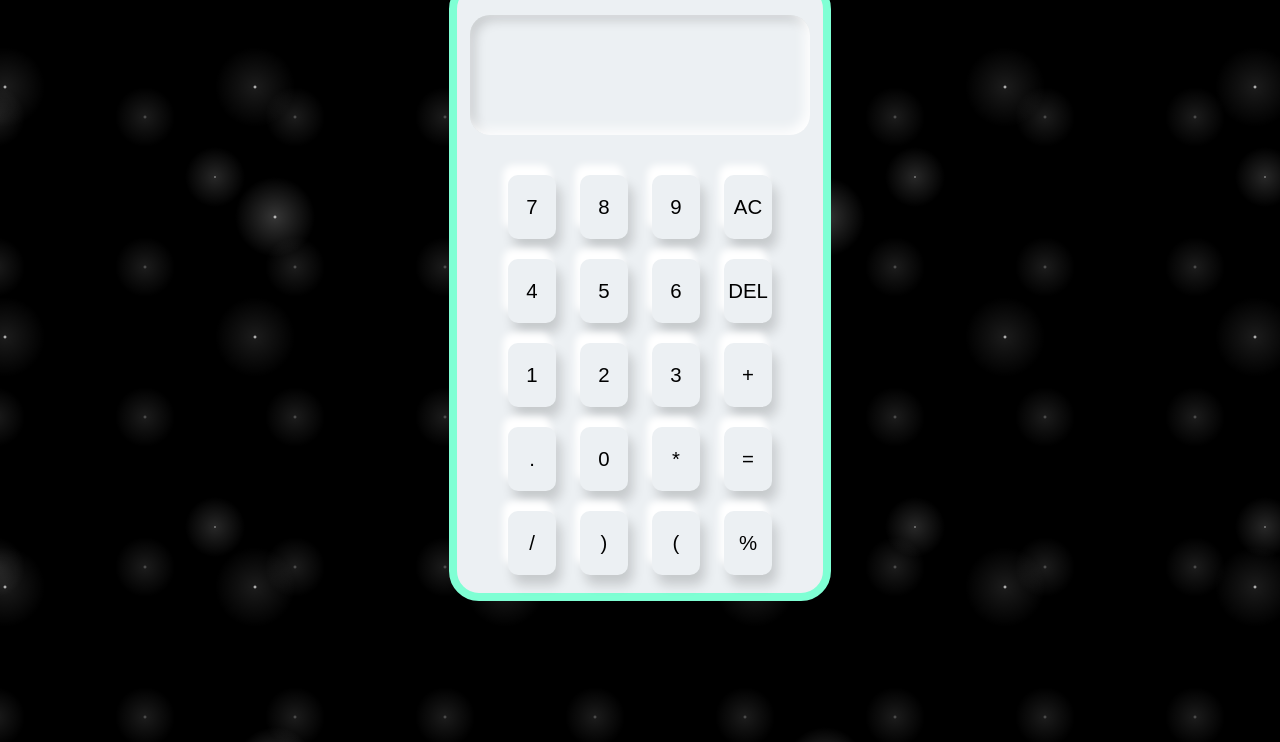
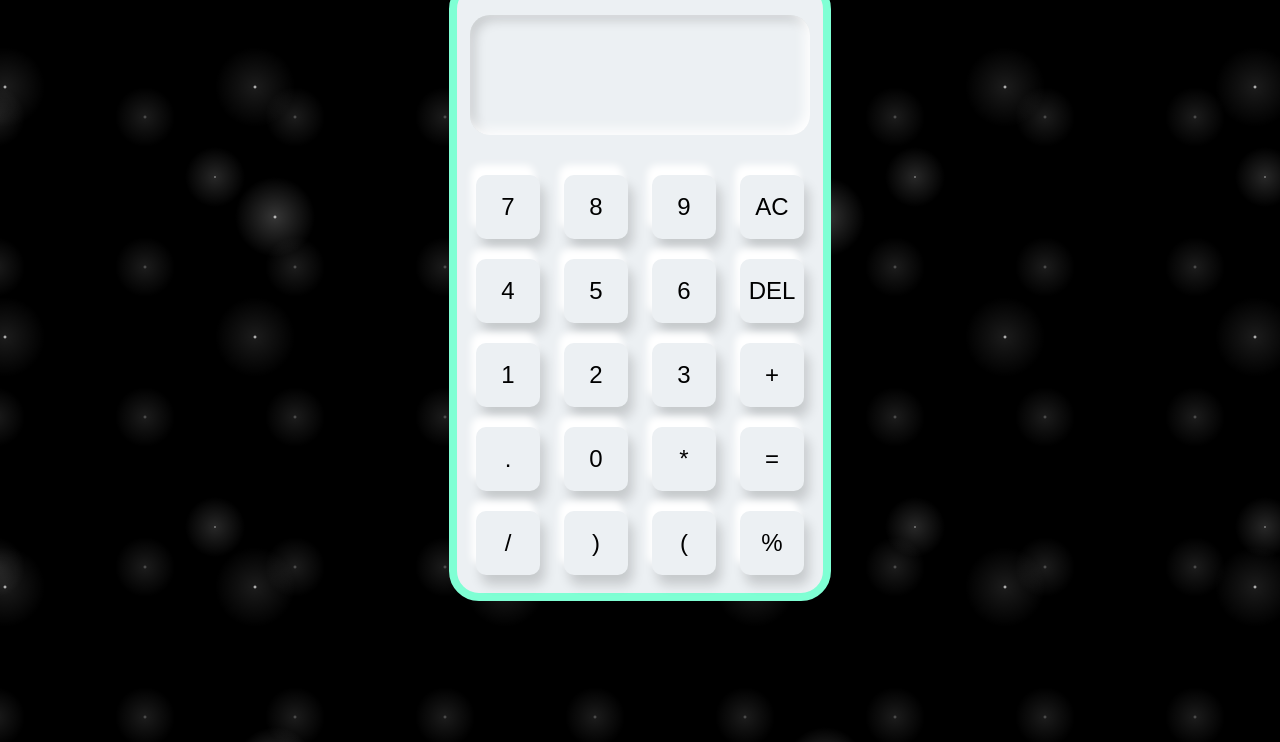
Before and after one commit to Explorer003/Calculator-GDSC, a plain HTML site: page index.html in a window 1280 px wide. Shown: the part 58-800 px from the top of the page. Drawn offline with Linux system fonts and the light colour scheme.

Commit message:
Update index.css

```diff
--- a/index.css
+++ b/index.css
@@ -37,7 +37,7 @@
 input{
 
     font-size: px;
-    width:6vh;
+    width:8vh;
     height: 8vh;
 
     border-radius: 10px;
@@ -45,9 +45,9 @@ input{
     box-shadow: -5px -10px 7px #ffffff, 5px 10px 12px rgba(0,0,0,.16);
     background-color: #ecf0f3;
     font-family:sans-serif;
-    font-size: 2.55vh;
-    font-weight: normal;
-    margin: 1vw;
+    font-size: 3vh;
+    font-weight:300;
+    margin: 3vw;
 
 }
 input:hover{
```
